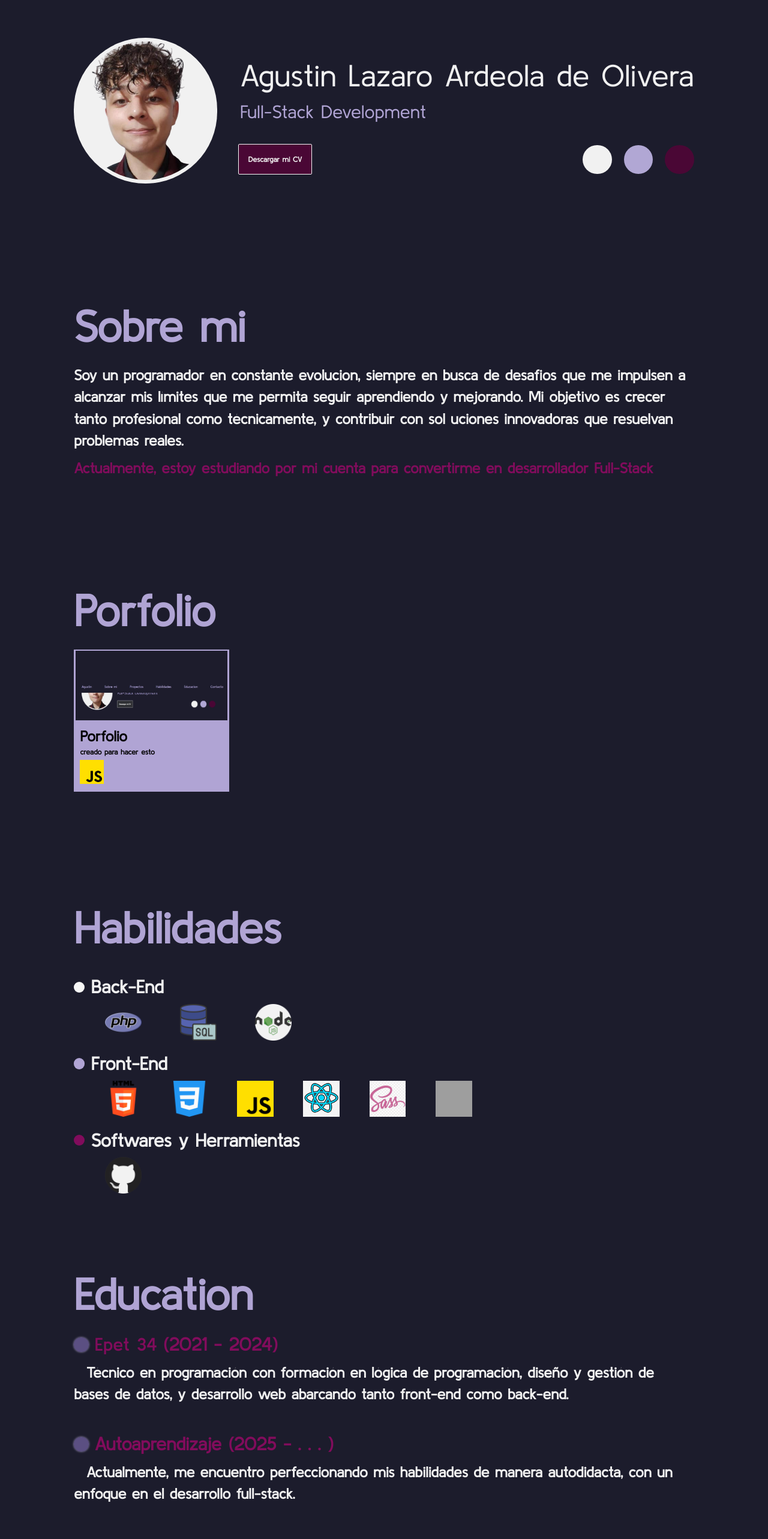
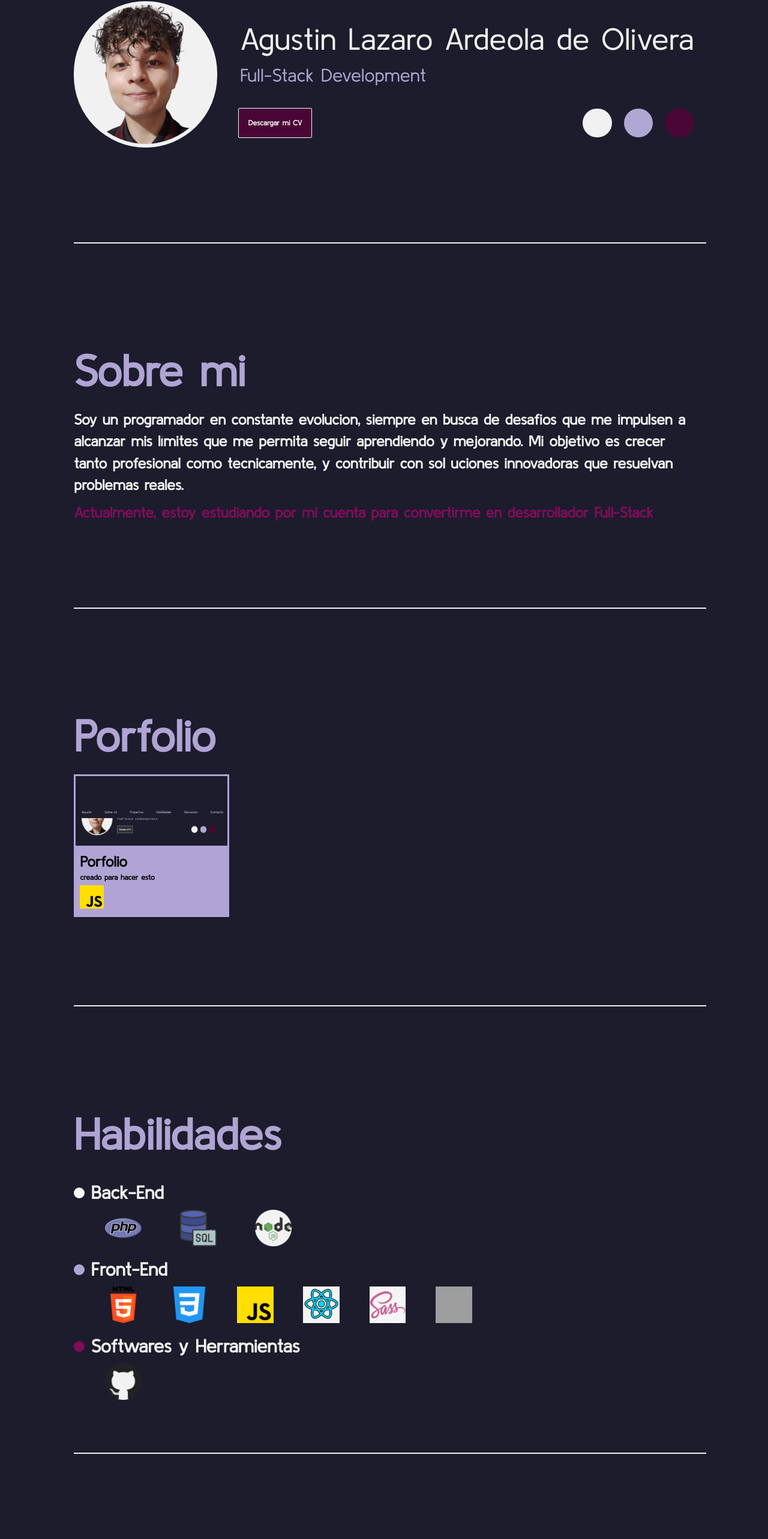
Before and after one commit to Agustincito1/Portfolio_Agustin, a React (Vite) app: page / in a window 1280 px wide. Shown: the part 180-2746 px from the top of the page at 60% size. Built offline with nearby package versions, Linux system fonts and the light colour scheme; grey boxes are pictures that could not be loaded.

Commit message:
creacion de un separador de secciones

```diff
--- a/index.html
+++ b/index.html
@@ -10,7 +10,7 @@
   <body class="bg-darkviolet">
     <div
       id="root"
-      class="grid gap-[15vw] grid-rows-[5vw] justify-center"
+      class="grid gap-[13vw] grid-rows-[2vw] justify-center"
     ></div>
     <script type="module" src="./src/index.jsx"></script>
   </body>
--- a/src/App.jsx
+++ b/src/App.jsx
@@ -9,7 +9,7 @@ import Projects from './pages/projects.jsx';
 import Skill from './pages/skills.jsx';
 import Education from './pages/education.jsx';
 import ScrollReveal from './functions/ScrollReveal.jsx';
-
+import Separate from './components/separador.jsx';
 
 const App = () => {
   return (
@@ -20,18 +20,23 @@ const App = () => {
       <ScrollReveal>
         <Agustin id="Agustin"/>
       </ScrollReveal>
+      <Separate></Separate>
       <ScrollReveal>
         <Aboutme id="Aboutme"/>
       </ScrollReveal>
+      <Separate></Separate>
       <ScrollReveal>
         <Projects id="Projects"/>
       </ScrollReveal>
+      <Separate></Separate>
       <ScrollReveal>
         <Skill id="Skills"/>
       </ScrollReveal>
+      <Separate></Separate>
       <ScrollReveal>
         <Education id="Education"/>
       </ScrollReveal>
+      <Separate></Separate>
       <ScrollReveal>
         <Footer id="Contactme"/>
       </ScrollReveal>
--- /dev/null
+++ b/src/components/separador.jsx
@@ -0,0 +1,12 @@
+function Separate(){
+    return(
+        <>
+
+            <hr className="bg-[var(--bh)] text-[var(--bh)] w-[102%] h-[200%]"/>
+
+        </>
+    )
+
+}
+
+export default Separate
```
Also changed, not shown: src/pages/agustin.jsx (+5 -3 lines).
